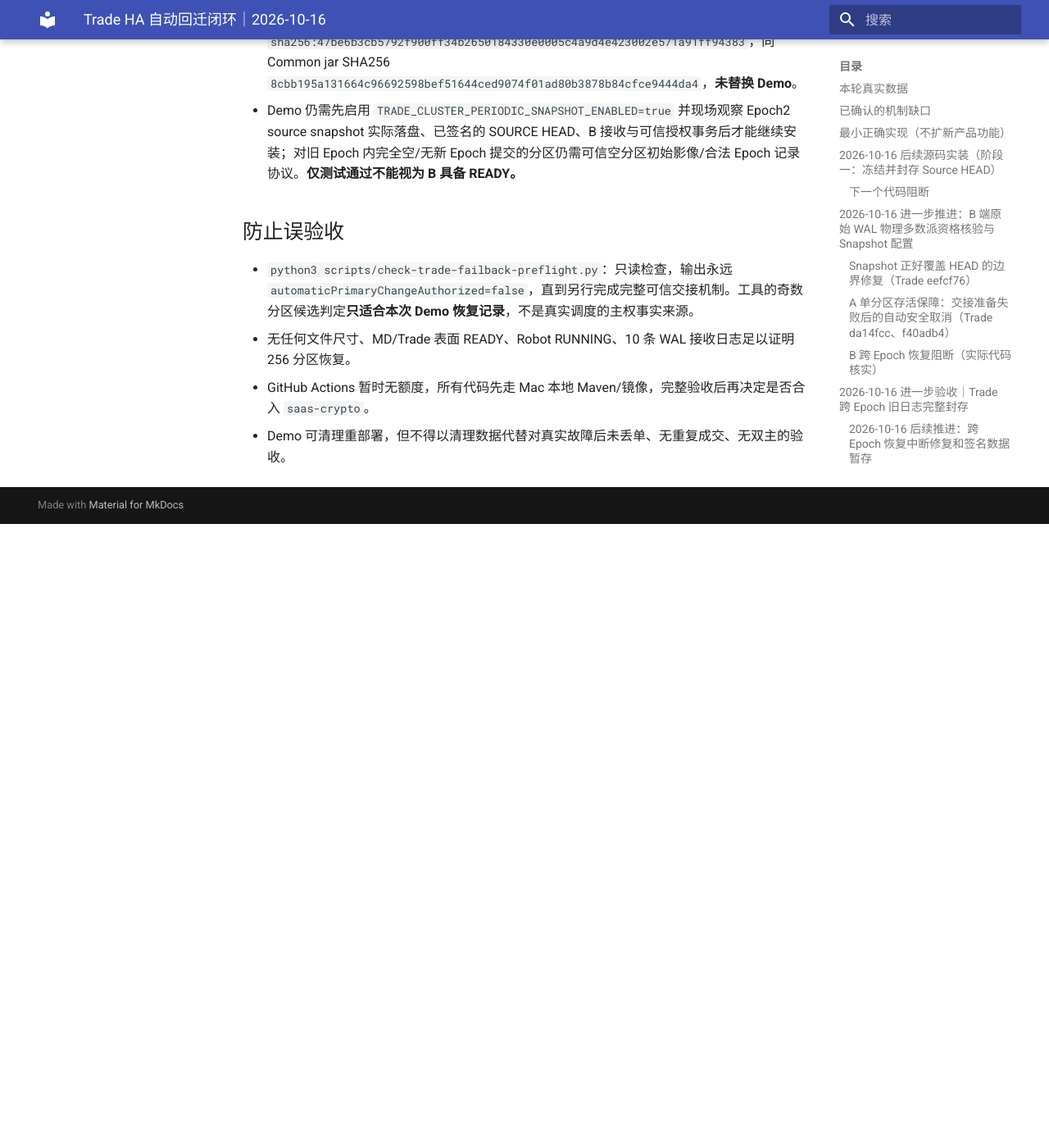
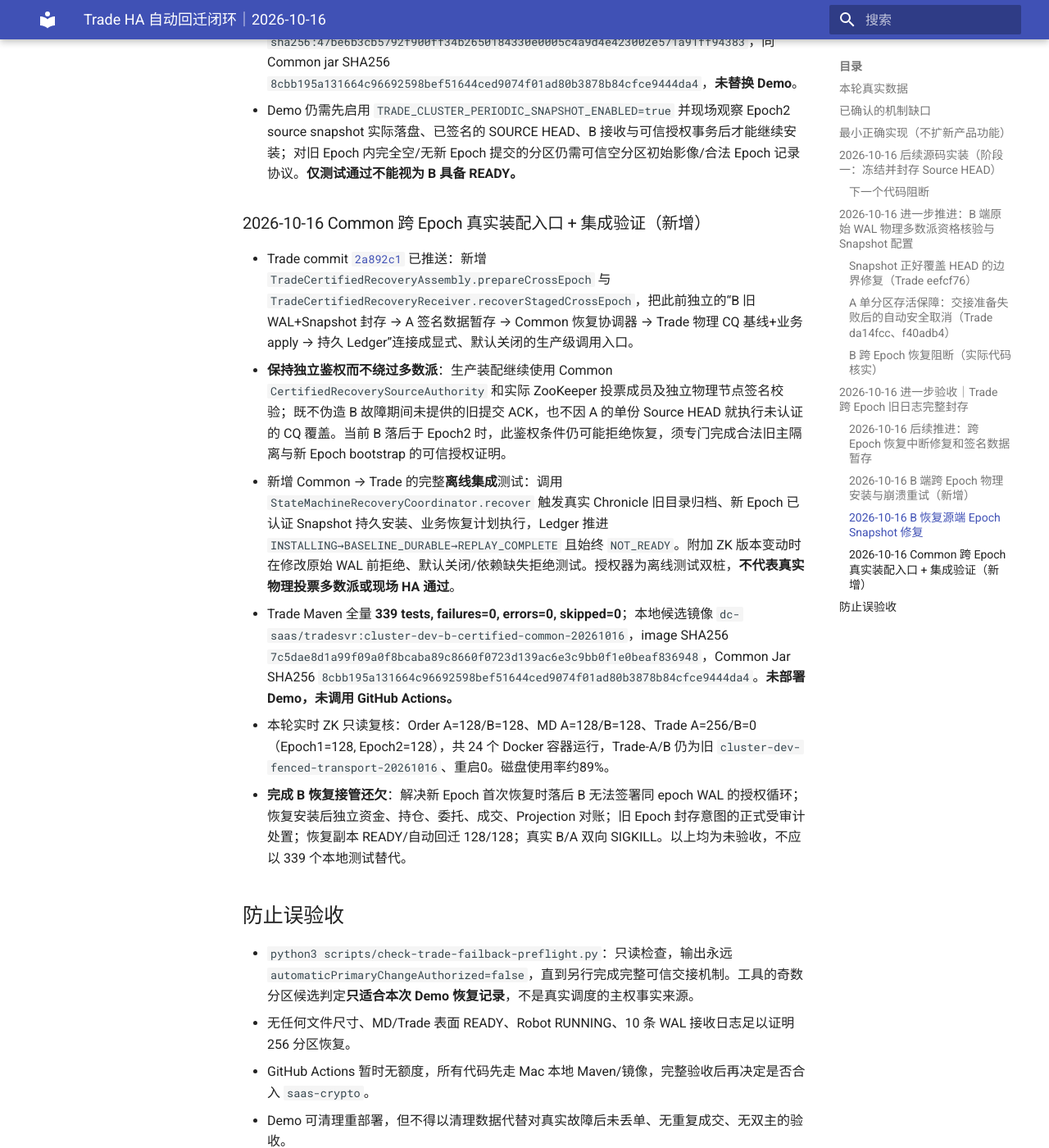
Before and after one commit to bliplink/dc-quant-deploy, an MkDocs documentation site: the page built from docs/TRADE_HA_AUTO_FAILBACK_CLOSURE_20261016.zh-CN.md, in a window 1280 px wide and 1400 px high, scrolled down 8139 px. Shown: the whole window at 82% size. Built offline with MkDocs 1.6.1 and Material for MkDocs 9.7.7, drawn with Linux system fonts in a browser that asks for light colours; before the commit the page ends 8778 px from its top, so only the background shows below that.

Commit message:
docs(trade-ha): record Common cross-epoch signed receiver integration test

```diff
--- a/docs/TRADE_HA_AUTO_FAILBACK_CLOSURE_20261016.zh-CN.md
+++ b/docs/TRADE_HA_AUTO_FAILBACK_CLOSURE_20261016.zh-CN.md
@@ -123,6 +123,15 @@
 - 新本地 ARM64 candidate `dc-saas/tradesvr:cluster-dev-b-epoch-checkpoint-20261016`，image `sha256:47be6b3cb5792f900ff34b2650184330e0005c4a9d4e423002e571a91ff94383`，同 Common jar SHA256 `8cbb195a131664c96692598bef51644ced9074f01ad80b3878b84cfce9444da4`，**未替换 Demo**。
 - Demo 仍需先启用 `TRADE_CLUSTER_PERIODIC_SNAPSHOT_ENABLED=true` 并现场观察 Epoch2 source snapshot 实际落盘、已签名的 SOURCE HEAD、B 接收与可信授权事务后才能继续安装；对旧 Epoch 内完全空/无新 Epoch 提交的分区仍需可信空分区初始影像/合法 Epoch 记录协议。**仅测试通过不能视为 B 具备 READY。**
 
+### 2026-10-16 Common 跨 Epoch 真实装配入口 + 集成验证（新增）
+
+- Trade commit [`2a892c1`](https://github.com/bliplink/com.app.dc.tradesvr/commit/2a892c15f007566bc49cf7ce1ba0eccfa361d777) 已推送：新增 `TradeCertifiedRecoveryAssembly.prepareCrossEpoch` 与 `TradeCertifiedRecoveryReceiver.recoverStagedCrossEpoch`，把此前独立的“B 旧 WAL+Snapshot 封存 → A 签名数据暂存 → Common 恢复协调器 → Trade 物理 CQ 基线+业务 apply → 持久 Ledger”连接成显式、默认关闭的生产级调用入口。
+- **保持独立鉴权而不绕过多数派**：生产装配继续使用 Common `CertifiedRecoverySourceAuthority` 和实际 ZooKeeper 投票成员及独立物理节点签名校验；既不伪造 B 故障期间未提供的旧提交 ACK，也不因 A 的单份 Source HEAD 就执行未认证的 CQ 覆盖。当前 B 落后于 Epoch2 时，此鉴权条件仍可能拒绝恢复，须专门完成合法旧主隔离与新 Epoch bootstrap 的可信授权证明。
+- 新增 Common → Trade 的完整**离线集成**测试：调用 `StateMachineRecoveryCoordinator.recover` 触发真实 Chronicle 旧目录归档、新 Epoch 已认证 Snapshot 持久安装、业务恢复计划执行，Ledger 推进 `INSTALLING→BASELINE_DURABLE→REPLAY_COMPLETE` 且始终 `NOT_READY`。附加 ZK 版本变动时在修改原始 WAL 前拒绝、默认关闭/依赖缺失拒绝测试。授权器为离线测试双桩，**不代表真实物理投票多数派或现场 HA 通过**。
+- Trade Maven 全量 **339 tests, failures=0, errors=0, skipped=0**；本地候选镜像 `dc-saas/tradesvr:cluster-dev-b-certified-common-20261016`，image SHA256 `7c5dae8d1a99f09a0f8bcaba89c8660f0723d139ac6e3c9bb0f1e0beaf836948`，Common Jar SHA256 `8cbb195a131664c96692598bef51644ced9074f01ad80b3878b84cfce9444da4`。**未部署 Demo，未调用 GitHub Actions。**
+- 本轮实时 ZK 只读复核：Order A=128/B=128、MD A=128/B=128、Trade A=256/B=0（Epoch1=128, Epoch2=128），共 24 个 Docker 容器运行，Trade-A/B 仍为旧 `cluster-dev-fenced-transport-20261016`、重启0。磁盘使用率约89%。
+- **完成 B 恢复接管还欠**：解决新 Epoch 首次恢复时落后 B 无法签署同 epoch WAL 的授权循环；恢复安装后独立资金、持仓、委托、成交、Projection 对账；旧 Epoch 封存意图的正式受审计处置；恢复副本 READY/自动回迁 128/128；真实 B/A 双向 SIGKILL。以上均为未验收，不应以 339 个本地测试替代。
+
 ## 防止误验收
 
 - `python3 scripts/check-trade-failback-preflight.py`：只读检查，输出永远 `automaticPrimaryChangeAuthorized=false`，直到另行完成完整可信交接机制。工具的奇数分区候选判定**只适合本次 Demo 恢复记录**，不是真实调度的主权事实来源。
```
